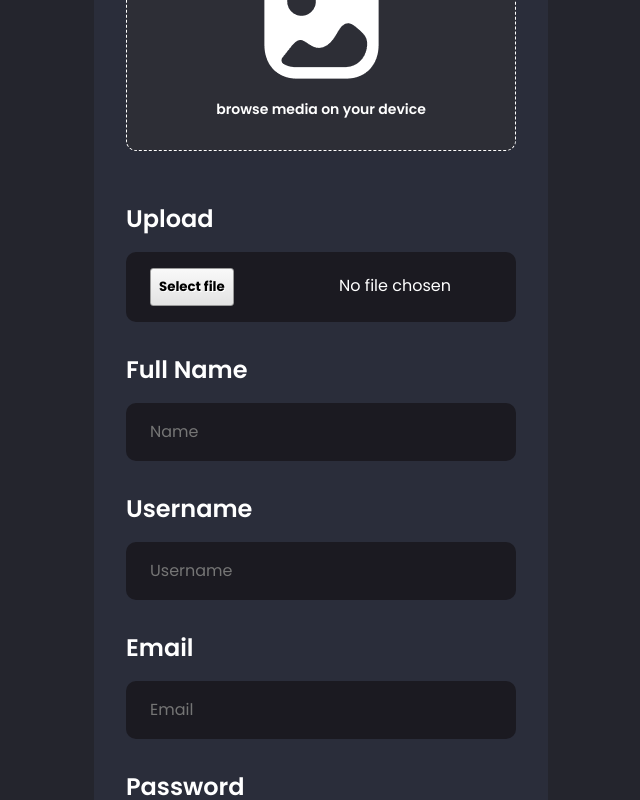
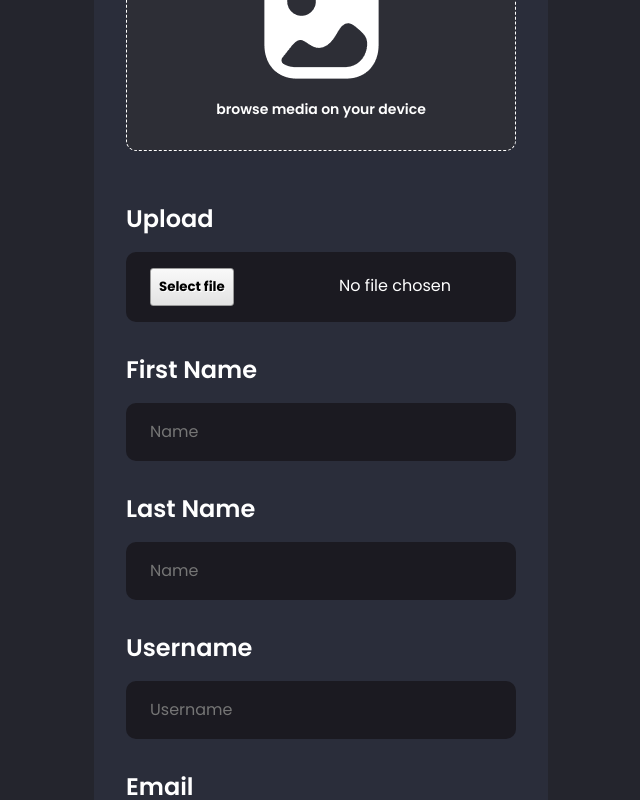
Before and after one commit to kasim393/NFT-Marketplace-UI, a React (Create React App) app: page /register in a window 1280 px wide. Shown: the part 396-1196 px from the top of the page, without its empty margins (319-959 px from the left). Built offline with nearby package versions, Linux system fonts and the light colour scheme.

Commit message:
Added First and Last Name

```diff
--- a/src/pages/register/Register.jsx
+++ b/src/pages/register/Register.jsx
@@ -21,7 +21,11 @@ const Register = () => {
           />
           </div>
           <div className="register-formGroup">
-            <label>Full Name</label>
+            <label>First Name</label>
+            <input type="text" placeholder='Name' />
+          </div>
+          <div className="register-formGroup">
+            <label>Last Name</label>
             <input type="text" placeholder='Name' />
           </div>
           <div className="register-formGroup">
```
